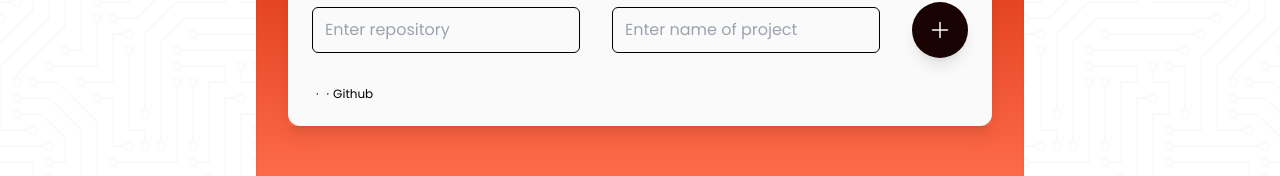
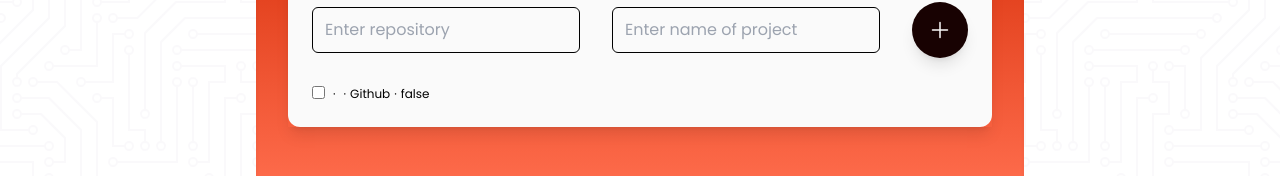
Before and after one commit to KanSync/kansync-portal, a React (Vite) app: page /dashboard in a window 1280 px wide. Both pictures are taken after a click on the button 940 px from the left and 325 px from the top of the page. Shown: the part 383-559 px from the top of the page. Built offline with nearby package versions, Linux system fonts and the light colour scheme.

Commit message:
checkboxes using getCurrent function

```diff
--- a/src/providers/ProjectProvider.tsx
+++ b/src/providers/ProjectProvider.tsx
@@ -5,6 +5,7 @@ interface IProject {
   name: string;
   owner: string;
   platform: string;
+  checked: boolean;
 }
 
 interface IProjectProvider {
--- a/src/routes/dashboard.tsx
+++ b/src/routes/dashboard.tsx
@@ -28,7 +28,7 @@ const BoardImporter = () => {
     setCurrentPlatform(value);
   };
 
-  const { addProject, activeProjects } = useProject();
+  const { addProject, activeProjects} = useProject();
 
 
   const adder = (addProjectl, receivedValue1l,receivedValue2l) => {
@@ -39,6 +39,7 @@ const BoardImporter = () => {
       checked: false,
     });
   };
+
 
 
   const handleClick = useCallback(() => {
@@ -55,6 +56,62 @@ const BoardImporter = () => {
     }
   }, [addProject, receivedValue1,receivedValue2]);
 
+
+  const handleChange = (post) => {
+    const projectCategories = Object.keys(activeProjects);
+    projectCategories.forEach(category => {
+      const projectsInCategory = activeProjects[category];
+      projectsInCategory.forEach(project => {
+        if(post.name + post.owner == project.name + project.owner){
+          project.checked = !project.checked;
+         }
+      });
+    });
+  };
+
+
+  const getCurrent = (post) => {
+    let isChecked = false;
+    const projectCategories = Object.keys(activeProjects);
+    projectCategories.forEach(category => {
+      const projectsInCategory = activeProjects[category];
+      projectsInCategory.forEach(project => {
+        console.log("_________");
+        console.log(post.name + post.owner);
+        console.log(",");
+        console.log(project.name + project.owner);
+        if(post.name + post.owner == project.name + project.owner){
+          console.log(project.checked);
+          isChecked = project.checked;
+          return project.checked //for fast-nonpersistant version
+         }
+      });
+    });
+    //return isChecked; //for slow-persistant version
+  };
+
+
+
+  //const myCheckbox = ({onClick}
+  function Checkbox({ initialValue, onClick}) {
+    const [checked, setChecked] = React.useState(initialValue);
+
+    const handleChangee = () => {
+      setChecked((state) => !state);
+    };
+
+    return (
+      <label>
+        <input
+          type="checkbox"
+          checked={checked}
+          onChange={handleChangee}
+          defaultChecked={checked}
+          onClick={onClick}
+        />
+      </label>
+    );
+  }
 
 
 
@@ -129,22 +186,24 @@ const BoardImporter = () => {
                   </li>
 
                   {posts.map((post) => (
-
+                    // {post.name}
                     <li
                       key={post.name}
                       className="relative rounded-md p-3 hover:bg-secondary"
                     >
                       <h3 className="text-sm font-medium leading-5">
-                        {post.name}
+
                       </h3>
 
                       <ul className="mt-1 flex space-x-1 text-xs font-normal leading-4 text-gray-500">
+                        <li> <label><input type="checkbox" checked={getCurrent(post)} defaultChecked={getCurrent(post)} onClick={() => {handleChange(post)}}></input></label></li>
                         <li>{post.owner}</li>
                         <li>&middot;</li>
                         <li>{post.name}</li>
                         <li>&middot;</li>
                         <li>{post.platform}</li>
-
+                        <li>&middot;</li>
+                        <li>{String(post.checked)}</li>
 
                       </ul>
                     </li>
@@ -158,9 +217,12 @@ const BoardImporter = () => {
     </div>
   );
 };
-
+  //<li> <label><input type="checkbox" checked={getCurrent(post)} onClick={() => {handleChange(post)}}></input></label></li>
+// <li> <label><Checkbox initialValue={() => {getCurrent(post)}} onClick={() => {handleChange(post)}} /></label></li>
 const Dashboard = () => {
   const activeProjects = useProject().activeProjects;
+
+//JuicyButton onclick creates list with only selected boards?
 
   return (
     <>
```
